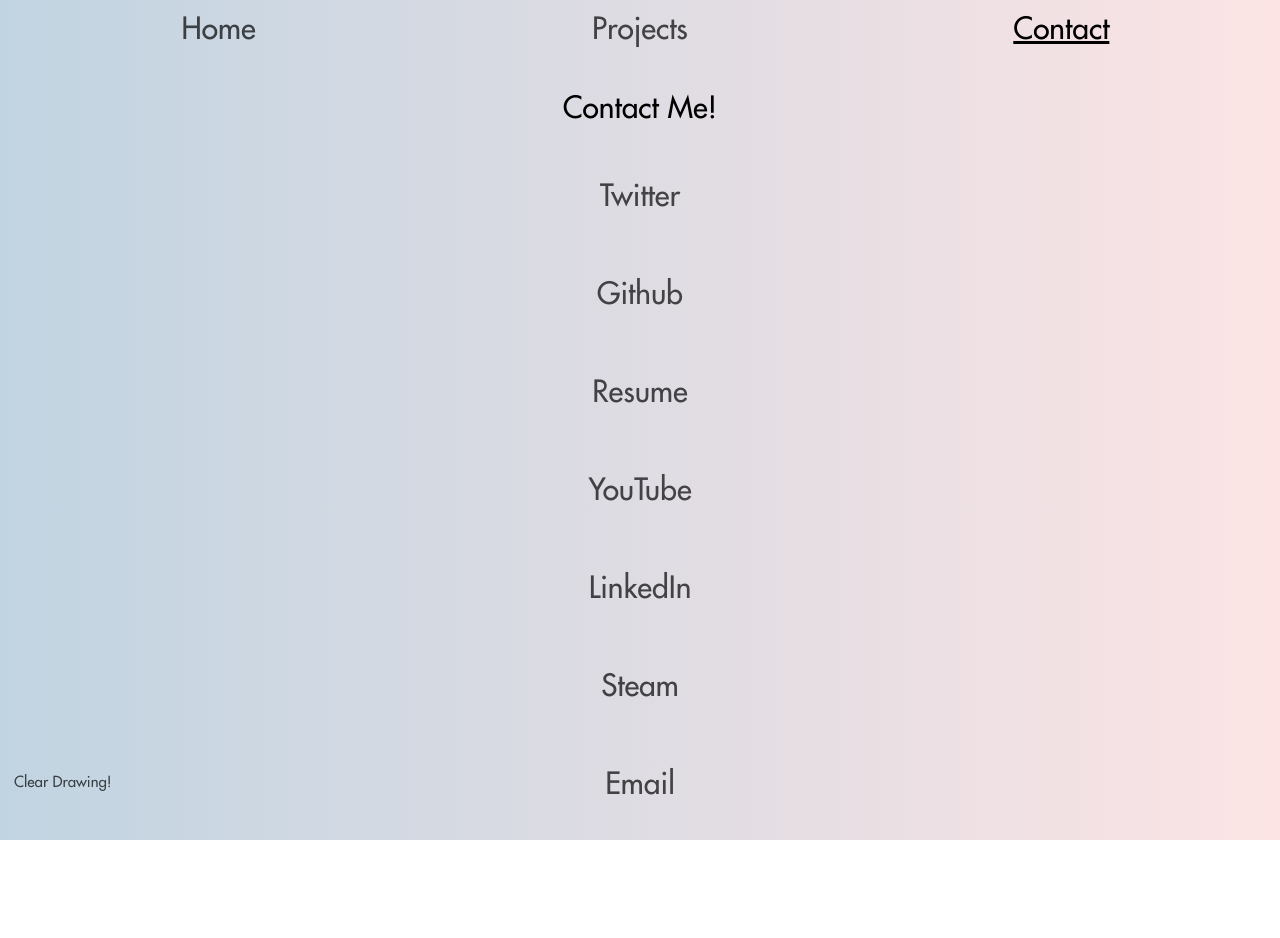
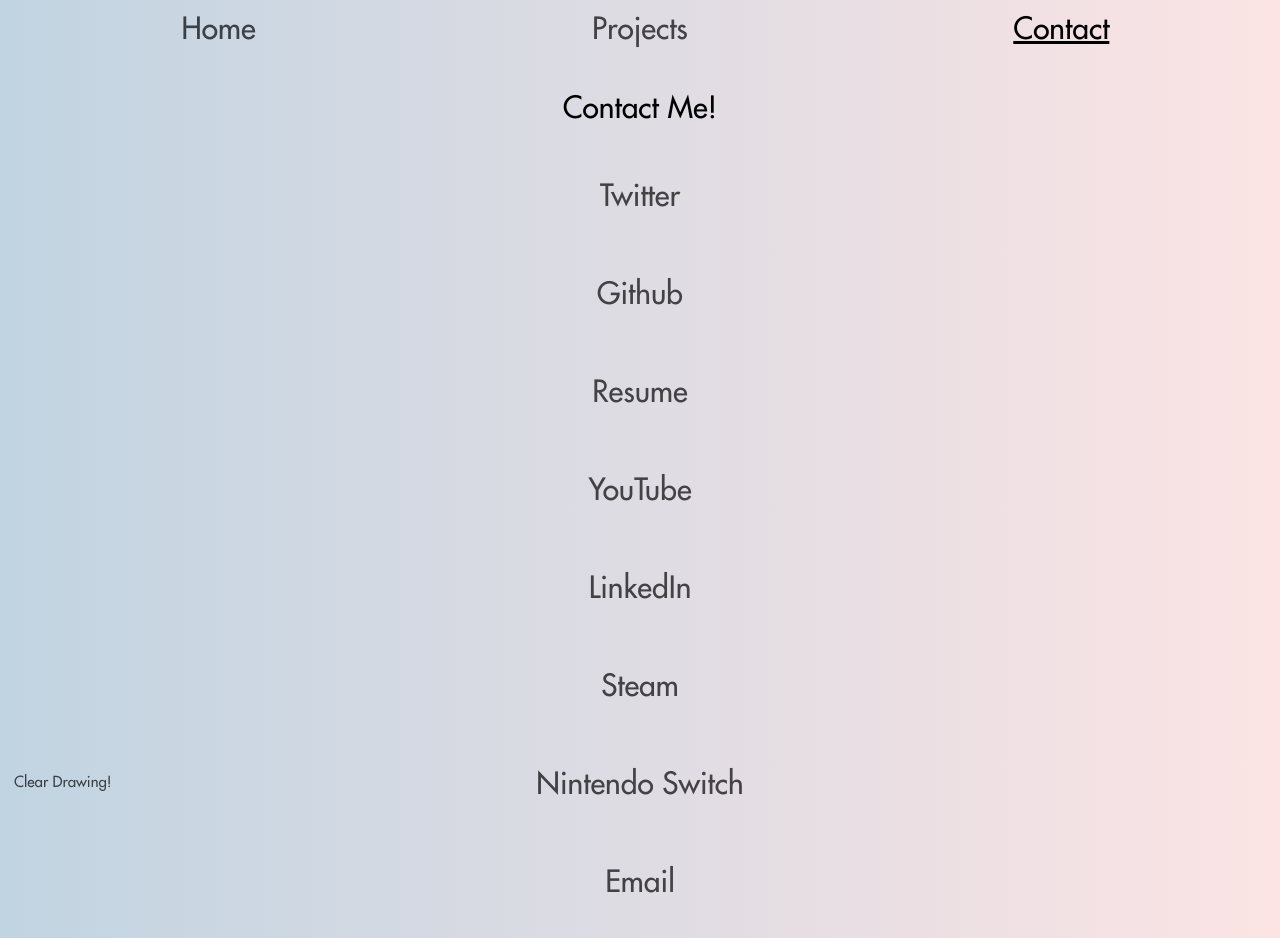
Before and after one commit to DannyDorito/jallison.co.uk, an Angular app: page /contact in a window 1280 px wide. Before the commit the page ends 840 px from the top, so only its background shows below. Built offline with nearby package versions, Linux system fonts and the light colour scheme.

Commit message:
fixed email & added switch code

```diff
--- a/src/app/contact/contact.component.css
+++ b/src/app/contact/contact.component.css
@@ -37,6 +37,10 @@
   color: #e30000;
 }
 
+.switch:hover {
+  color: #e4000f;
+}
+
 .contact-div {
   margin-bottom: 20px;
 }
--- a/src/app/contact/contact.component.html
+++ b/src/app/contact/contact.component.html
@@ -6,5 +6,6 @@
   <a class="contact youtube" href="https://www.youtube.com/channel/UCo-lbwUsZgmX0tVH7gixR1g">YouTube</a>
   <a class="contact linkedin" href="https://www.linkedin.com/in/johnallison-">LinkedIn</a>
   <a class="contact steam" href="https://steamcommunity.com/id/Danny_Dorito">Steam</a>
-  <a class="contact email" href="mailto:john@jallison.co.uk">Email</a>
+  <a class="contact switch" href="https://i.imgur.com/7v9Q0lI.png">Nintendo Switch</a>
+  <a class="contact email" href="mailto:johna222@yahoo.com">Email</a>
 </div>
```
